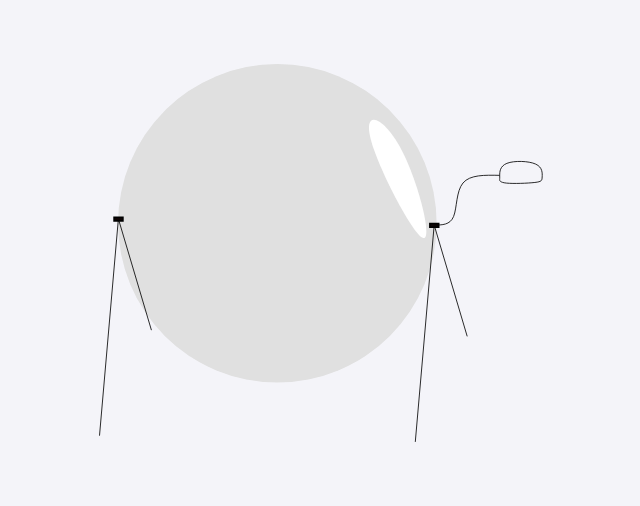
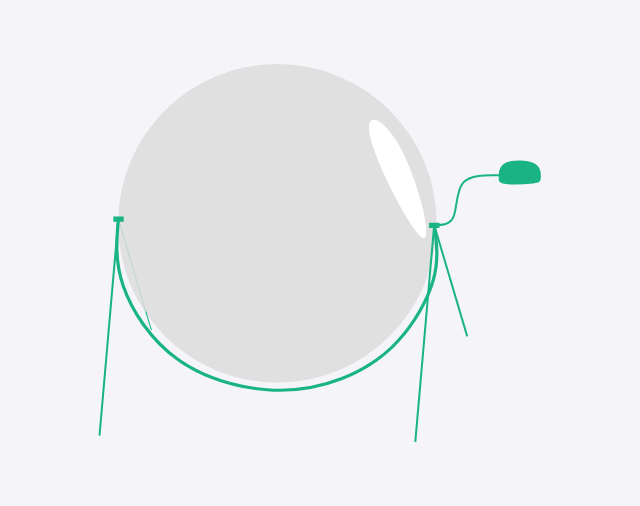
Before and after one commit to jmatavares/tarefaEspecialAlpha, a plain HTML site: page animacao/animacao-bolinhas-sorteio.html in a window 1280 px wide. Shown: the part 147-653 px from the top of the page, without its empty margins (319-959 px from the left). Drawn offline with Linux system fonts and the light colour scheme.

Commit message:
editando o svg do globo

```diff
--- a/animacao/animacao-bolinhas-sorteio.html
+++ b/animacao/animacao-bolinhas-sorteio.html
@@ -68,33 +68,47 @@
             </g>
             <g id="g3469" transform="matrix(0.78104055,0,0,0.78104055,279.29461,-38.735349)">
                 <path
-                    style="fill:none;stroke:#000000;stroke-width:0.999999px;stroke-linecap:butt;stroke-linejoin:miter;stroke-opacity:1"
+                    style="fill:none;stroke:#19b482;stroke-width:2.41984875;stroke-linecap:butt;stroke-linejoin:miter;stroke-opacity:1;stroke-miterlimit:4;stroke-dasharray:none"
                     d="M 23.703403,505.28532 46.477249,243.80974 86.313054,378.04757" />
                 <rect
-                    style="fill:#0d0404;fill-opacity:1;stroke:#000000;stroke-width:1.89942;stroke-miterlimit:4;stroke-dasharray:none;stroke-opacity:1"
+                    style="fill:#19b482;fill-opacity:1;stroke:#19b482;stroke-width:1.89942;stroke-miterlimit:4;stroke-dasharray:none;stroke-opacity:1"
                     id="rect2295-3" width="10.67433" height="4.4318213" x="41.267078" y="241.86899" ry="2.2159107"
                     rx="0" />
                 <path
-                    style="fill:none;stroke:#000000;stroke-width:0.999999px;stroke-linecap:butt;stroke-linejoin:miter;stroke-opacity:1"
-                    d="m -357.09485,497.77979 22.77385,-261.47555 39.8358,134.23779" />
+                    style="fill:none;stroke:#19b482;stroke-width:2.41984875;stroke-linecap:butt;stroke-linejoin:miter;stroke-miterlimit:4;stroke-dasharray:none;stroke-opacity:1"
+                    d="m -357.09485,497.77979 22.77385,-261.47555 0,-1e-5" id="path883" sodipodi:nodetypes="ccc" />
                 <rect
-                    style="fill:#0d0404;fill-opacity:1;stroke:#000000;stroke-width:1.89942;stroke-miterlimit:4;stroke-dasharray:none;stroke-opacity:1"
+                    style="fill:#19b482;fill-opacity:1;stroke:#19b482;stroke-width:1.89942;stroke-miterlimit:4;stroke-dasharray:none;stroke-opacity:1"
                     id="rect2295-3-7" width="10.67433" height="4.4318213" x="-339.53116" y="234.36345" ry="2.2159107"
                     rx="0" />
                 <path
-                    style="fill:none;stroke:#000000;stroke-width:0.999999px;stroke-linecap:butt;stroke-linejoin:miter;stroke-opacity:1"
-                    d="m 46.477363,243.80978 c 9.586471,-0.0372 19.172065,-0.0743 23.376597,-10.27091 4.204532,-10.19657 3.028957,-30.55285 11.407785,-40.52457 8.378828,-9.97172 26.310415,-9.55748 44.241305,-9.14325" />
+                    style="fill:none;stroke:#19b482;stroke-width:2.41984875;stroke-linecap:butt;stroke-linejoin:miter;stroke-opacity:1;stroke-miterlimit:4;stroke-dasharray:none"
+                    d="m 46.477363,243.80978 c 9.586471,-0.0372 19.172065,-0.0743 23.376597,-10.27091 4.204532,-10.19657 3.028957,-30.55285 11.407785,-40.52457 8.378828,-9.97172 26.310415,-9.55748 44.241305,-9.14325"
+                    id="path886" />
                 <path
-                    style="fill:none;stroke:#000000;stroke-width:0.999999px;stroke-linecap:butt;stroke-linejoin:miter;stroke-opacity:1"
-                    d="m 125.50304,183.87103 c -0.019,-3.67682 -0.0571,-11.03147 8.65497,-14.48 8.71204,-3.44853 26.17236,-2.98998 34.68145,0.88912 8.50909,3.8791 8.0677,11.17753 7.84515,15.49638 -0.22256,4.31886 -0.22633,5.65793 -8.79453,6.65253 -8.5682,0.99461 -25.70084,1.64579 -34.19057,0.77549 -8.48972,-0.8703 -8.3346,-3.26302 -8.25701,-4.45986 0.0776,-1.19684 0.0796,-1.19684 0.0605,-4.87366 z" />
+                    style="fill:#19b482;fill-opacity:1;stroke:#19b482;stroke-width:2.35589;stroke-linecap:butt;stroke-linejoin:miter;stroke-miterlimit:4;stroke-dasharray:none;stroke-opacity:1"
+                    d="m 125.499,183.87103 c -0.018,-3.67682 -0.0541,-11.03147 8.20352,-14.48 8.25761,-3.44853 24.80719,-2.98998 32.87243,0.88912 8.06525,3.8791 7.64688,11.17753 7.43594,15.49638 -0.21095,4.31886 -0.21452,5.65793 -8.3358,6.65253 -8.12127,0.99461 -24.36026,1.64579 -32.40716,0.77549 -8.04688,-0.8703 -7.89986,-3.26302 -7.82631,-4.45986 0.0735,-1.19684 0.0755,-1.19684 0.0573,-4.87366 z"
+                    id="path888" />
                 <path
                     style="fill:#ffffff;fill-opacity:1;stroke:none;stroke-width:1.40703px;stroke-linecap:butt;stroke-linejoin:miter;stroke-opacity:1"
-                    d="m -30.468257,138.37455 c 8.47026,35.2319 50.569635,115.75718 63.149271,120.78974 C 45.260651,264.19685 28.319843,193.73585 7.2700845,153.47165 -13.779674,113.20744 -38.938518,103.14264 -30.468257,138.37455 Z" />
+                    d="m -30.468257,138.37455 c 8.47026,35.2319 50.569635,115.75718 63.149271,120.78974 C 45.260651,264.19685 28.319843,193.73585 7.2700845,153.47165 -13.779674,113.20744 -38.938518,103.14264 -30.468257,138.37455 Z"
+                    id="path890" />
+                <path
+                    style="fill:none;stroke:#19b482;stroke-width:1.28034px;stroke-linecap:butt;stroke-linejoin:miter;stroke-opacity:0.17190574"
+                    d="m -334.321,236.30424 c 10.97274,37.18243 21.94504,74.36334 32.91688,111.54271" id="path3041" />
+                <path
+                    style="fill:none;stroke:#19b482;stroke-width:1.28034px;stroke-linecap:butt;stroke-linejoin:miter;stroke-opacity:1"
+                    d="m -301.40412,347.84695 c 2.30677,7.56656 4.61308,15.13159 6.91892,22.69508" id="path3041-6" />
             </g>
+            <path
+                style="fill:none;stroke:#19b482;stroke-width:3.02362205;stroke-linecap:butt;stroke-linejoin:miter;stroke-opacity:1;stroke-miterlimit:4;stroke-dasharray:none;fill-opacity:1"
+                d="m 18.176352,145.82784 c -1.741646,19.85399 -3.483177,39.70667 4.592991,63.25723 8.076167,23.55057 25.968182,50.79632 50.911054,68.81124 24.942872,18.01492 56.933813,26.79785 84.274343,28.87453 27.34053,2.07669 50.02909,-2.55228 70.2039,-10.33915 20.17481,-7.78688 37.83432,-18.73095 53.13139,-35.33814 15.29707,-16.60718 28.23101,-38.87639 33.55508,-58.05414 5.32407,-19.17775 3.03724,-35.26287 0.75021,-51.34943"
+                id="path1124" />
         </svg>
 
         <!-- SVG de Resultado -->
-        <svg id="resultadoBolinha" viewBox="0 0 390 356" width="100%" height="100%" preserveAspectRatio="xMidYMid meet" style="pointer-events: none;">
+        <svg id="resultadoBolinha" viewBox="0 0 390 356" width="100%" height="100%" preserveAspectRatio="xMidYMid meet"
+            style="pointer-events: none;">
             <!-- Fundo transparente para sobrepor -->
             <rect width="100%" height="100%" fill="transparent" />
             <!-- Bolinha animada -->
@@ -103,8 +117,8 @@
                 <animate attributeName="r" from="10" to="50" dur="2s" fill="freeze" />
             </circle>
             <!-- Nome no centro -->
-            <text x="160" y="155" dominant-baseline="middle" text-anchor="middle" font-size="5" font-family="Arial, sans-serif" fill="#000000"
-                id="circleText">
+            <text x="160" y="155" dominant-baseline="middle" text-anchor="middle" font-size="5"
+                font-family="Arial, sans-serif" fill="#000000" id="circleText">
                 <!-- Animação do crescimento do texto -->
                 <animate attributeName="font-size" from="5" to="30" dur="2s" fill="freeze" />
             </text>
```
